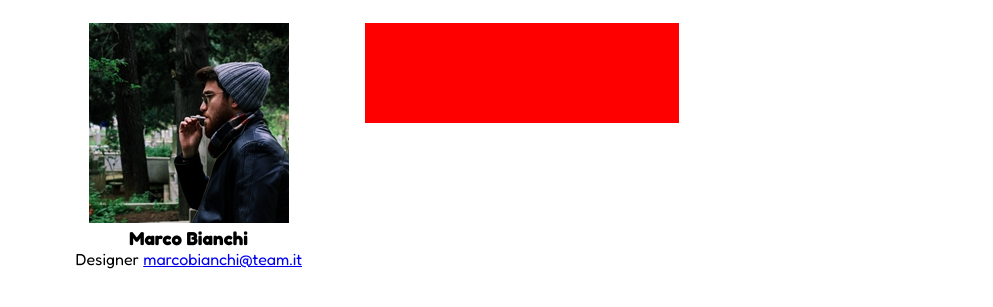
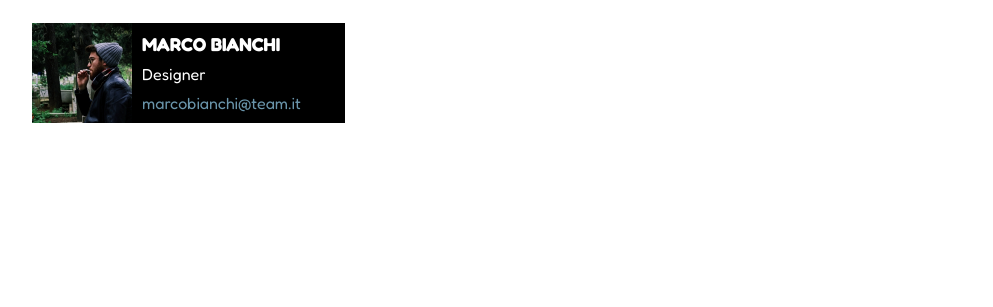
Before and after one commit to l3onWD/bonus-flex-cards, a plain HTML site: page index.html in a window 1280 px wide. Shown: the part 143-450 px from the top of the page, without its empty margins (118-1111 px from the left). Drawn offline with Linux system fonts and the light colour scheme.

Commit message:
added card structure and style

```diff
--- a/css/style.css
+++ b/css/style.css
@@ -5,12 +5,14 @@
     --flex-layout-gap: 10px;
 }
 
+
 /* Reset */
 *{
     margin: 0;
     padding: 0;
     box-sizing: border-box;
 }
+
 
 /* General */
 body {
@@ -25,12 +27,18 @@ p {
     margin-bottom: 1rem;
 }
 
+a {
+    color: var(--color-blue);
+    text-decoration: none;
+}
+
 header {
     height: 100px;
     display: flex;
     justify-content: center;
     align-items: center;
 }
+
 
 /* Utils */
 .container {
@@ -42,6 +50,7 @@ header {
 .text-center {
     text-align: center;
 }
+
 
 /* Layout */
 .row {
@@ -58,3 +67,26 @@ header {
 
 /*========================================*/
 /* Card */
+.card {
+    height: 100px;
+    display: flex;
+    color: #fff;
+    background-color: #000;
+}
+
+.card-img {
+    width: auto;
+    height: 100%;
+}
+
+.card-body {
+    padding: 10px;
+    display: flex;
+    flex-direction: column;
+    justify-content: space-between;
+    align-items: flex-start;
+}
+
+.card-body > h3 {
+    text-transform: uppercase;
+}
--- a/index.html
+++ b/index.html
@@ -58,8 +58,9 @@
                             </div>
 
                             <div class="col">
-                                <div style="height: 100px; background-color: red;"></div>
+
                             </div>
+
                             <div class="col">
 
                             </div>
```
